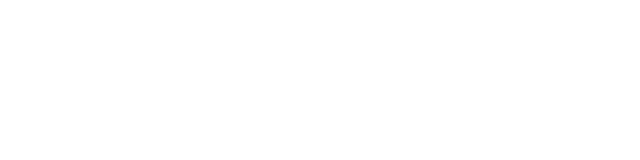
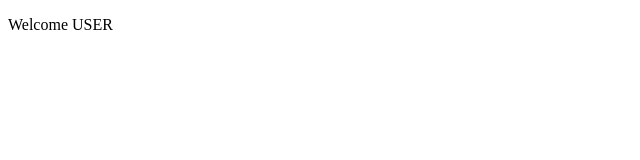
Before and after one commit to Joele-E/esercizio5_09, a React (Create React App) app: page / in a window 1280 px wide. Shown: the top 160 px of the page, without its empty margins (0-640 px from the left). Built offline with nearby package versions, Linux system fonts and the light colour scheme.

Commit message:
exercise done

```diff
--- a/src/App.js
+++ b/src/App.js
@@ -1,7 +1,12 @@
 import React from "react";
+import Welcome from "./Welcome";
 
 export default class App extends React.Component {
   render() {
-    return <div></div>;
+    return (
+      <div>
+        <Welcome />
+      </div>
+    );
   }
 }
--- /dev/null
+++ b/src/Welcome.js
@@ -0,0 +1,7 @@
+import React from "react";
+
+export default class Welcome extends React.Component {
+  render() {
+    return <p>Welcome {this.props.name ? this.props.name : "USER"}</p>;
+  }
+}
```
